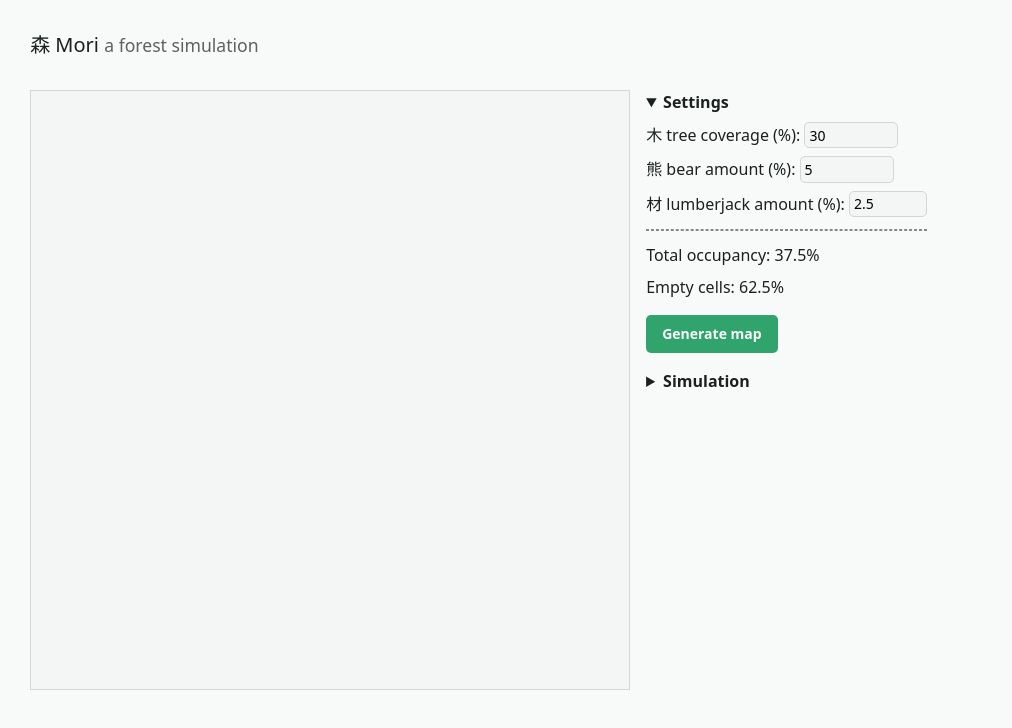
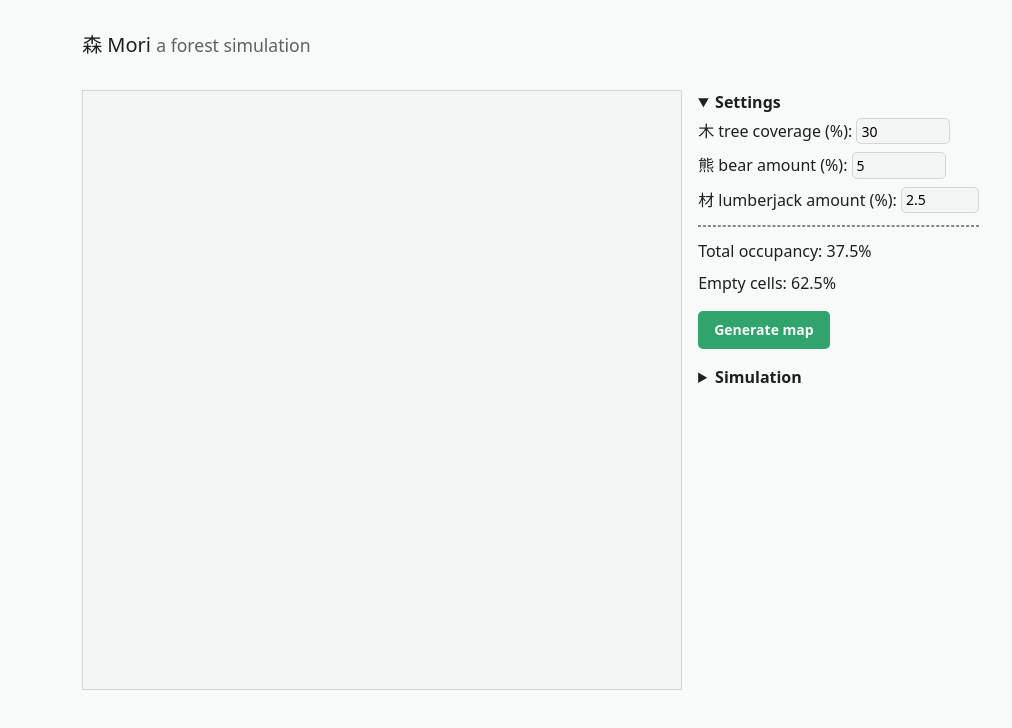
Before and after one commit to unleashy/mori, a SvelteKit app: page / in a window 1280 px wide. Shown: the top 728 px of the page, without its empty margins (0-1012 px from the left). Built offline with nearby package versions, Linux system fonts and the light colour scheme; a web font is replaced by a local one.

Commit message:
Center UI

```diff
--- a/src/routes/+page.svelte
+++ b/src/routes/+page.svelte
@@ -70,6 +70,7 @@
   <title>Mori</title>
 </svelte:head>
 
+<div class="wrapper">
   <header>
     <h1>
       <span lang="ja">森</span>&nbsp;Mori
@@ -83,7 +84,9 @@
     <div class="flow">
       <details open>
         <summary>Settings</summary>
+        <div>
           <Settings {onGen} bind:amounts />
+        </div>
       </details>
 
       <details bind:open={controlsOpen}>
@@ -95,12 +98,18 @@
       </details>
     </div>
   </main>
+</div>
 
 <style>
-  header,
-  main {
+  .wrapper {
+    display: flex;
+    flex-direction: column;
+
+    max-width: calc(75vmin + 45%);
+
     padding-inline: var(--size-fluid_4);
-    margin-block: var(--size-fluid_4);
+    margin: var(--size-fluid_4) auto;
+    gap: var(--size-fluid_4);
   }
 
   h1 {
@@ -134,7 +143,7 @@
     user-select: none;
   }
 
-  summary + :global(*) {
+  summary + * {
     margin-top: var(--flow-size, var(--size_-2));
   }
 </style>
```
Lines whose indentation alone changed are shown as unchanged.
